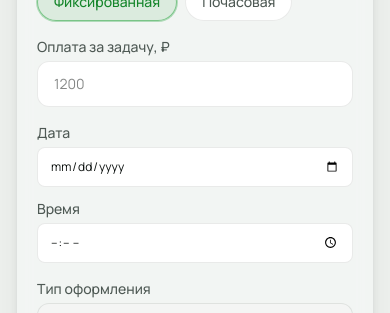
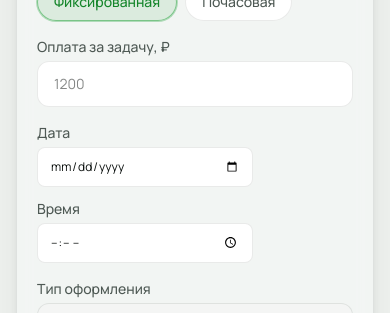
Before and after one commit to BboyZander/Sber2026_AI_Homework, a Next.js app: page /employer/tasks/new in a window 390 px wide. Shown: the part 1280-1593 px from the top of the page. Built offline with nearby package versions, Linux system fonts and the light colour scheme.

Commit message:
fix: ограничить мобильные поля даты и времени
Made-with: Cursor

```diff
--- a/components/employer/TaskForm.tsx
+++ b/components/employer/TaskForm.tsx
@@ -862,26 +862,26 @@ export function TaskForm({ editTaskId }: TaskFormProps) {
             </div>
           )}
 
-          <div className="grid max-w-xs items-start gap-3 sm:max-w-md sm:grid-cols-2">
-            <label className="block min-w-0">
+          <div className="grid max-w-[13.5rem] items-start gap-3 sm:max-w-md sm:grid-cols-2">
+            <label className="block w-[13.5rem] max-w-full min-w-0 sm:w-auto">
               <span className="mb-1 block text-sm font-medium text-sub">Дата</span>
               <input
                 type="date"
                 value={values.deadlineDate}
                 onChange={(e) => setField("deadlineDate", e.target.value)}
                 onBlur={() => onBlurField("deadlineDate")}
-                className="h-10 w-full min-w-0 rounded-lg border border-edge bg-panel px-3 py-2 text-xs text-ink outline-none ring-accent/40 transition focus:border-accent/45 focus:ring-2 sm:h-auto sm:rounded-xl sm:px-4 sm:py-3 sm:text-sm"
+                className="h-10 w-[13.5rem] max-w-full min-w-0 appearance-none rounded-lg border border-edge bg-panel px-3 py-2 text-xs text-ink outline-none ring-accent/40 transition focus:border-accent/45 focus:ring-2 sm:h-auto sm:w-full sm:rounded-xl sm:px-4 sm:py-3 sm:text-sm [&::-webkit-date-and-time-value]:text-left"
               />
               <FieldError text={errors.deadlineDate} />
             </label>
-            <label className="block min-w-0">
+            <label className="block w-[13.5rem] max-w-full min-w-0 sm:w-auto">
               <span className="mb-1 block text-sm font-medium text-sub">Время</span>
               <input
                 type="time"
                 value={values.deadlineTime}
                 onChange={(e) => setField("deadlineTime", e.target.value)}
                 onBlur={() => onBlurField("deadlineTime")}
-                className="h-10 w-full min-w-0 rounded-lg border border-edge bg-panel px-3 py-2 text-xs text-ink outline-none ring-accent/40 transition focus:border-accent/45 focus:ring-2 sm:h-auto sm:rounded-xl sm:px-4 sm:py-3 sm:text-sm"
+                className="h-10 w-[13.5rem] max-w-full min-w-0 appearance-none rounded-lg border border-edge bg-panel px-3 py-2 text-xs text-ink outline-none ring-accent/40 transition focus:border-accent/45 focus:ring-2 sm:h-auto sm:w-full sm:rounded-xl sm:px-4 sm:py-3 sm:text-sm [&::-webkit-date-and-time-value]:text-left"
               />
               <FieldError text={errors.deadlineTime} />
             </label>
```
